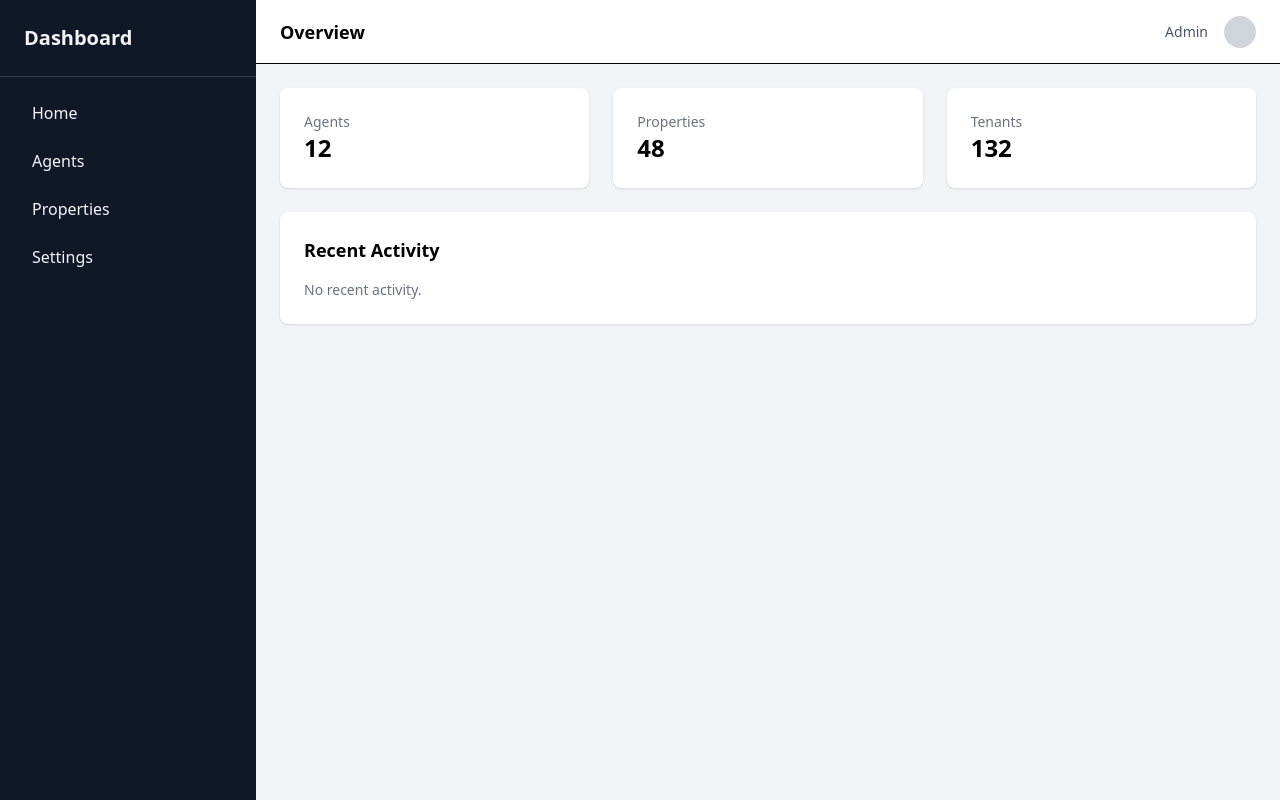
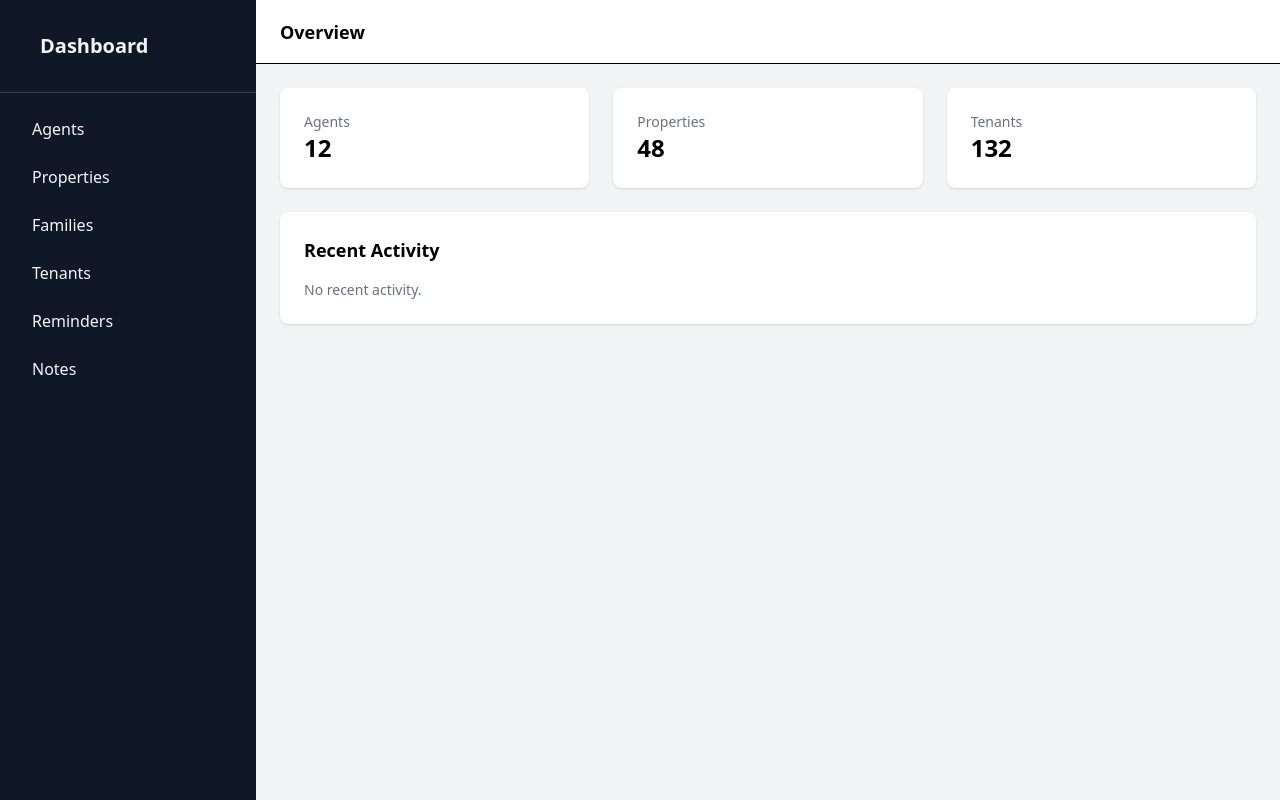
Before and after one commit to iamshulz/pureproperty_mgmt, a Vue app in the folder frontend/: page / in a window 1280 px wide. Built offline with nearby package versions, Linux system fonts and the light colour scheme; the HTML template or start-up script is replaced by a standard one.

Commit message:
+ add routerlink

```diff
--- a/frontend/src/components/Sidebar.vue
+++ b/frontend/src/components/Sidebar.vue
@@ -1,12 +1,63 @@
+<script setup lang="ts"></script>
 <template>
   <aside class="w-64 bg-gray-900 text-gray-100 flex flex-col">
-    <div class="p-6 text-xl font-bold border-b border-gray-700">Dashboard</div>
+    <div class="p-6 text-xl font-bold border-b border-gray-700">
+      <router-link
+        to="/"
+        class="block px-4 py-2 rounded "
+      >
+        Dashboard
+      </router-link>
+    </div>
 
     <nav class="flex-1 p-4 space-y-2">
-      <a class="block px-4 py-2 rounded hover:bg-gray-700" href="#">Home</a>
-      <a class="block px-4 py-2 rounded hover:bg-gray-700" href="#">Agents</a>
-      <a class="block px-4 py-2 rounded hover:bg-gray-700" href="#">Properties</a>
-      <a class="block px-4 py-2 rounded hover:bg-gray-700" href="#">Settings</a>
+      <router-link
+        to="/agents"
+        class="block px-4 py-2 rounded hover:bg-gray-700"
+        active-class="bg-gray-700"
+      >
+        Agents
+      </router-link>
+
+      <router-link
+        to="/properties"
+        class="block px-4 py-2 rounded hover:bg-gray-700"
+        active-class="bg-gray-700"
+      >
+        Properties
+      </router-link>
+
+      <router-link
+        to="/families"
+        class="block px-4 py-2 rounded hover:bg-gray-700"
+        active-class="bg-gray-700"
+      >
+        Families
+      </router-link>
+
+      <router-link
+        to="/tenants"
+        class="block px-4 py-2 rounded hover:bg-gray-700"
+        active-class="bg-gray-700"
+      >
+        Tenants
+      </router-link>
+
+      <router-link
+        to="/reminders"
+        class="block px-4 py-2 rounded hover:bg-gray-700"
+        active-class="bg-gray-700"
+      >
+        Reminders
+      </router-link>
+
+      <router-link
+        to="/notes"
+        class="block px-4 py-2 rounded hover:bg-gray-700"
+        active-class="bg-gray-700"
+      >
+        Notes
+      </router-link>
     </nav>
   </aside>
 </template>
--- a/frontend/src/components/Topbar.vue
+++ b/frontend/src/components/Topbar.vue
@@ -1,10 +1,5 @@
 <template>
   <header class="h-16 bg-white border-b flex items-center justify-between px-6">
     <h1 class="text-lg font-semibold">Overview</h1>
-
-    <div class="flex items-center gap-4">
-      <span class="text-sm text-gray-600">Admin</span>
-      <div class="w-8 h-8 rounded-full bg-gray-300"></div>
-    </div>
   </header>
 </template>
```
